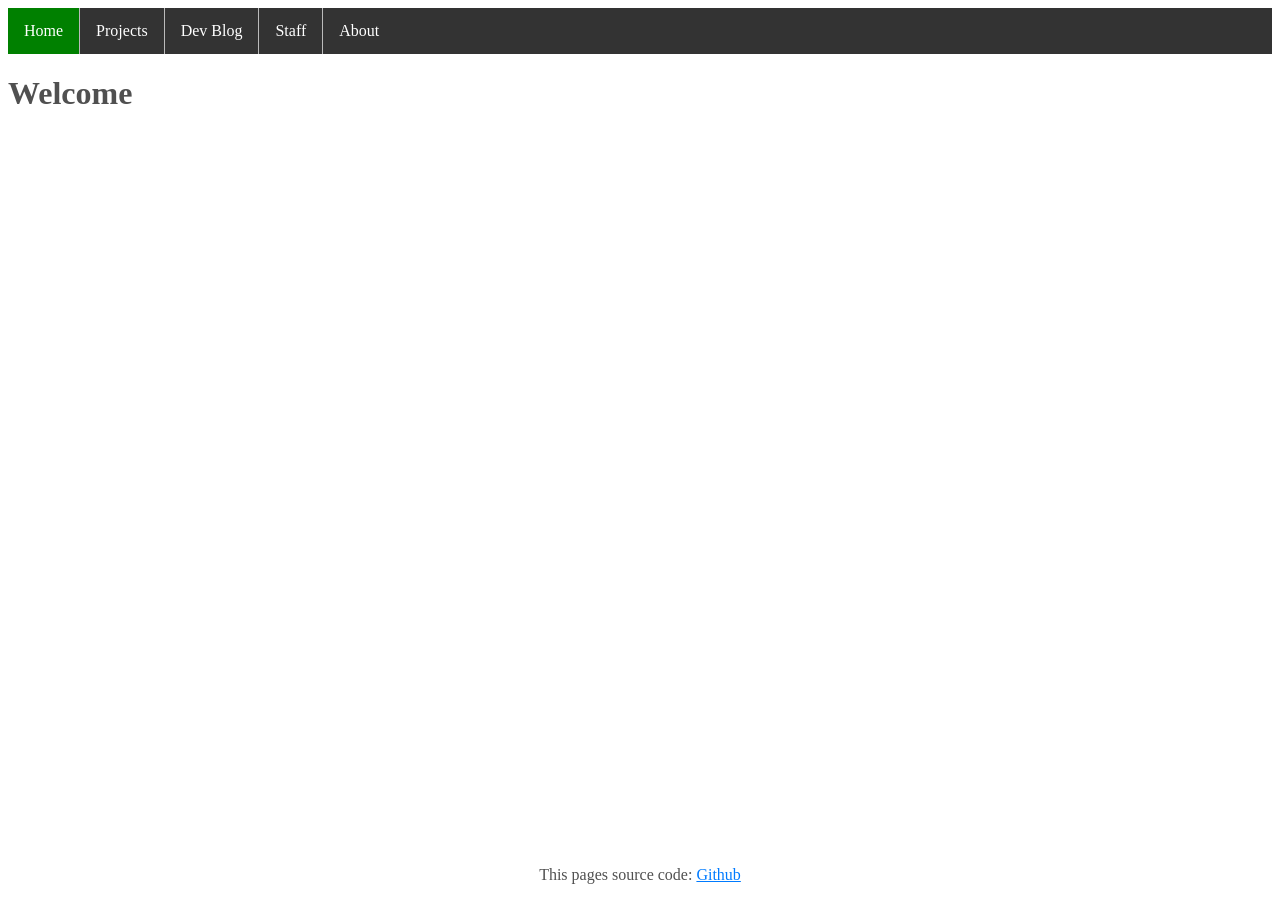
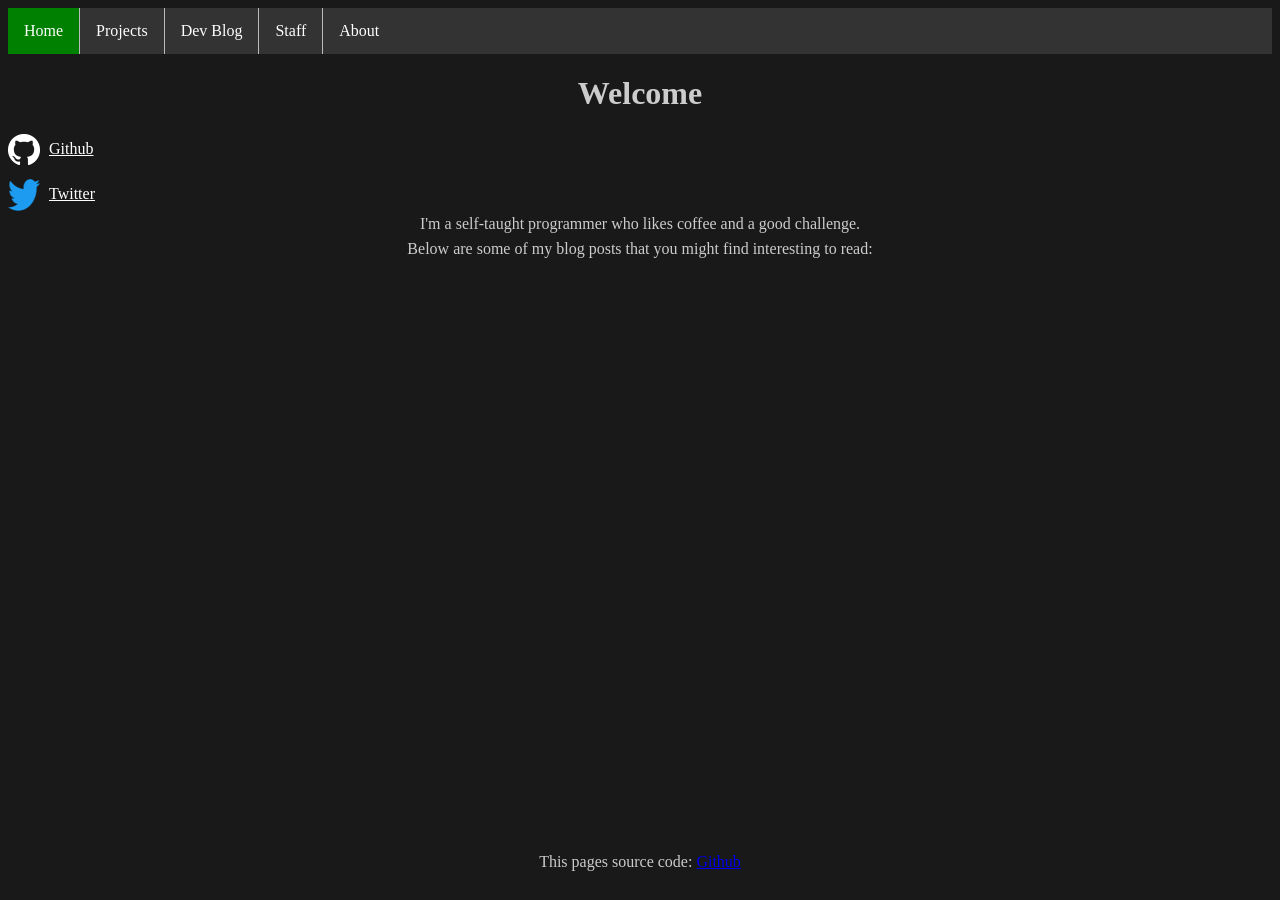
Before and after one commit to Tyhjakuori/Tyhjakuori.github.io, a Jekyll site: the page built from index.html, in a window 1280 px wide. Built offline with Jekyll 4.4.1, drawn with Linux system fonts in a browser that asks for light colours.

Commit message:
Modified css, Added links to social accounts and this repo, Fixed projects page and added recent project

```diff
--- a/_layouts/default.html
+++ b/_layouts/default.html
@@ -1,5 +1,6 @@
 <!doctype html>
 <html>
+	<div id="wrap">
 		<head>
 			<meta charset="utf-8">
 			<link rel="alternate" type="application/rss+xml" href="{{ site.url }}/feed.xml" />
@@ -7,7 +8,14 @@
 			<link rel="stylesheet" href="/assets/css/styles.css">
 		</head>
 		<body>
+			<div id="main">
 				{% include navigation.html %}
 				{{ content }}
+			</div>
 		</body>
+	</div>
+	<footer>
+		<p>This pages source code:
+		<a href="https://github.com/Tyhjakuori/Tyhjakuori.github.io">Github</a></p>
+	</footer>
 </html>
--- a/_sass/colors.scss
+++ /dev/null
@@ -1,61 +0,0 @@
-$colors: (
-    light: (
-        background: #fff,
-        primary-400: #acacac,
-        primary-500: #505050,
-        primary-600: #3c3c3c,
-        accent-500: #007bff,
-        accent-600: #0056b3,
-    ),
-    dark: (
-        background: #222,
-        primary-400: #757575,
-        primary-500: #ccc,
-        primary-600: #e6e6e6,
-        accent-500: #1e8ad6,
-        accent-600: #3ba0e6,
-    ),
-);
-
-$color-placeholder: 'here';
-
-
-@function compose-color-variable($color-key) {
-    @return '--color-#{$color-key}';
-}
-
-:root {
-    @each $key, $value in map-get($colors, 'light') {
-        #{compose-color-variable($key)}: #{$value};
-    }
-}
-
-@media (prefers-color-scheme: dark) {
-    :root {
-        @each $key, $value in map-get($colors, 'dark') {
-            #{compose-color-variable($key)}: #{$value};
-        }
-    }
-}
-
-@function str-replace($string, $search, $replace: '') {
-    $index: str-index($string, $search);
-
-    @if not $index {
-        @return $string;
-    }
-
-    @return str-slice($string, 1, $index - 1) + $replace + str-replace(str-slice($string, $index + str-length($search)), $search, $replace);
-}
-
-@function color-get($palette, $color-key) {
-    @return map-get(map-get($colors, $palette), $color-key);
-}
-
-@mixin color-assign($property, $color-key, $template: '') {
-    $fallback: #{color-get("light", $color-key)};
-    $var: var(#{compose-color-variable($color-key)});
-
-    #{$property}: if(str-length($template) == 0, $fallback, #{str-replace($template, $color-placeholder, $fallback)});
-    #{$property}: if(str-length($template) == 0, $var, #{str-replace($template, $color-placeholder, $var)});
-}
--- a/_sass/main.scss
+++ b/_sass/main.scss
@@ -1,3 +1,22 @@
+html,
+body {
+	background-color: #191919;
+	color: #cccccc;
+	height: 96%
+}
+#wrap {
+  min-height: 100%;
+}
+#main {
+  overflow: auto;
+  padding-bottom: 180px;
+}
+footer {
+	position: absolute;
+	left: 0;
+	right: 0;
+	text-align: center;
+}
 .current {
 	background-color: green;
 }
@@ -27,10 +46,41 @@
 		background-color: #111;
 	}
 }
-footer {
-	bottom: 0;
-	left: 0;
-	right: 0;
-	position: absolute;
+.headertext {
 	text-align: center;
 }
+.projects {
+	h3 {
+		text-align: start;
+		text-decoration: underline;
+	}
+	ul {
+		border: hidden;
+	}
+	li {
+		text-align: start;
+		padding: 3px;
+	}
+}
+.maintext {
+	div {
+		width: 300px;
+		height: 100px;
+	}
+	p {
+		text-align: center;
+		line-height: 25px;
+		margin: auto;
+	}
+}
+.imagelinks {
+	img {
+		width: 32px;
+		height: 32px;
+		vertical-align: middle;
+	}
+	a {
+		color: white;
+		padding: 5px;
+	}
+}
--- a/assets/css/styles.scss
+++ b/assets/css/styles.scss
@@ -1,31 +1,3 @@
 ---
 ---
 @import "main";
-@import "colors";
-
-body {
-  @include color-assign(background-color, background);
-  @include color-assign(color, primary-500);
-
-  a {
-    @include color-assign(color, accent-500);
-
-    &:hover {
-      @include color-assign(color, accent-600);
-    }
-  }
-  small {
-    @include color-assign(color, primary-400);
-  }
-
-  div {
-    width: 300px;
-
-    @include color-assign(border, primary-600, '1px solid here');
-
-    display: flex;
-    flex-flow: column;
-    text-align: center;
-    justify-content: start;
-  }
-}
--- a/index.html
+++ b/index.html
@@ -5,14 +5,27 @@
 <!DOCTYPE html>
 <html>
   <head>
-    <meta charset="utf-8" data-theme="dark">
+    <meta charset="utf-8">
 		<title>{{ page.title }}</title>
   </head>
   <body>
-		<h1>{{ "Welcome" }}</h1>
-		<footer>
-			<p>This pages source code:
-			<a href="https://github.com/Tyhjakuori/Tyhjakuori.github.io">Github</a></p>
-		</footer>
+		<h1 class="headertext">Welcome</h1>
+		<div class="imagelinks">
+				<img src="/assets/images/github_logo.png">
+				<span>
+					<a href="https://github.com/Tyhjakuori">Github</a>
+				</span>
+		</div>
+		<pre></pre>
+		<div class="imagelinks">
+				<img src="/assets/images/twitter_logo_blue.png">
+				<span>
+					<a href="https://twitter.com/Kinnassepi">Twitter</a>
+				</span>
+		</div>
+		<div class="maintext">
+			<p>I'm a self-taught programmer who likes coffee and a good challenge.</p>
+			<p>Below are some of my blog posts that you might find interesting to read:</p>
+		</div>
   </body>
 </html>
```
Also changed, not shown: projects.html (+5 -8 lines), assets/images/github_logo.png (added), assets/images/twitter_logo_blue.png (added). Lines whose indentation alone changed are shown as unchanged.
